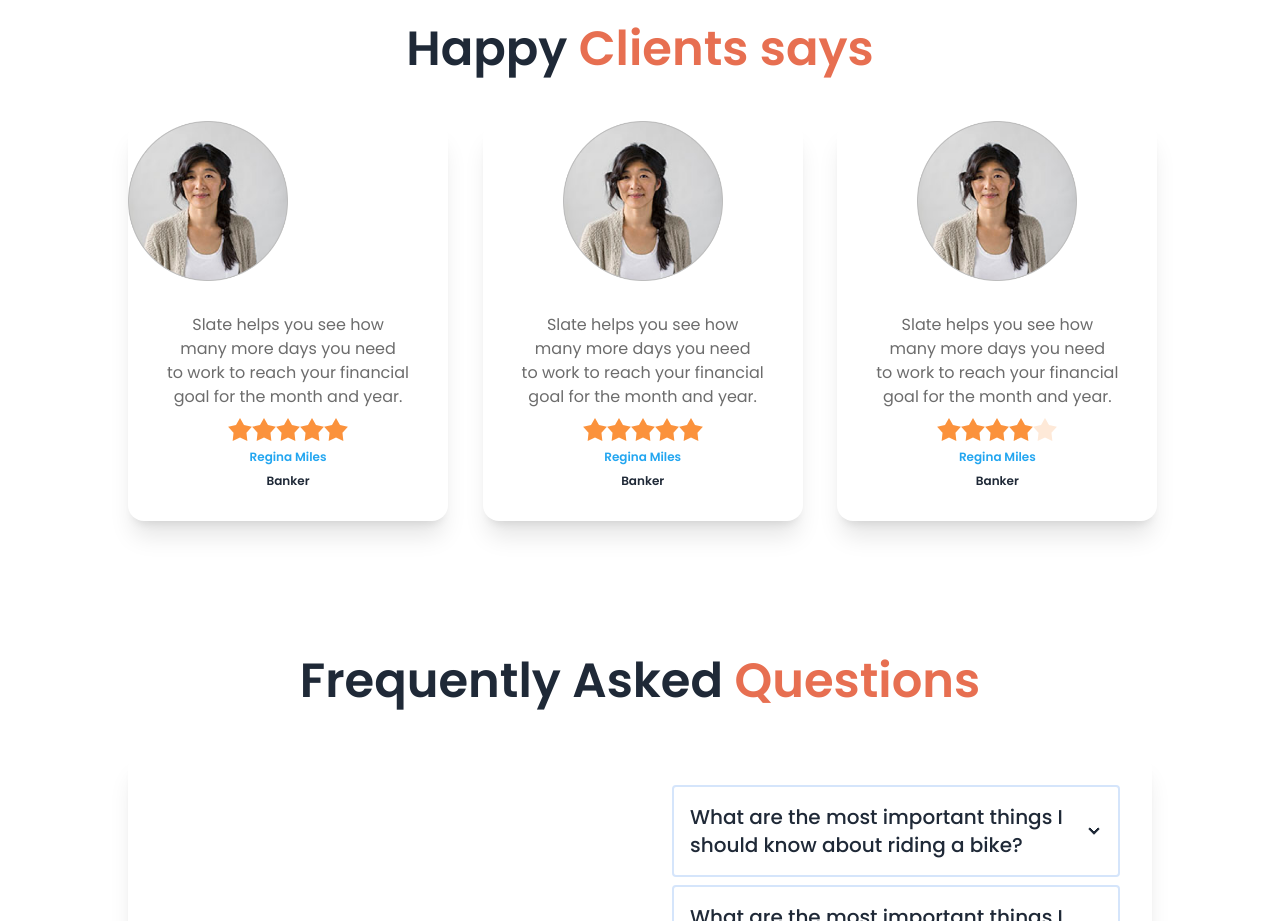
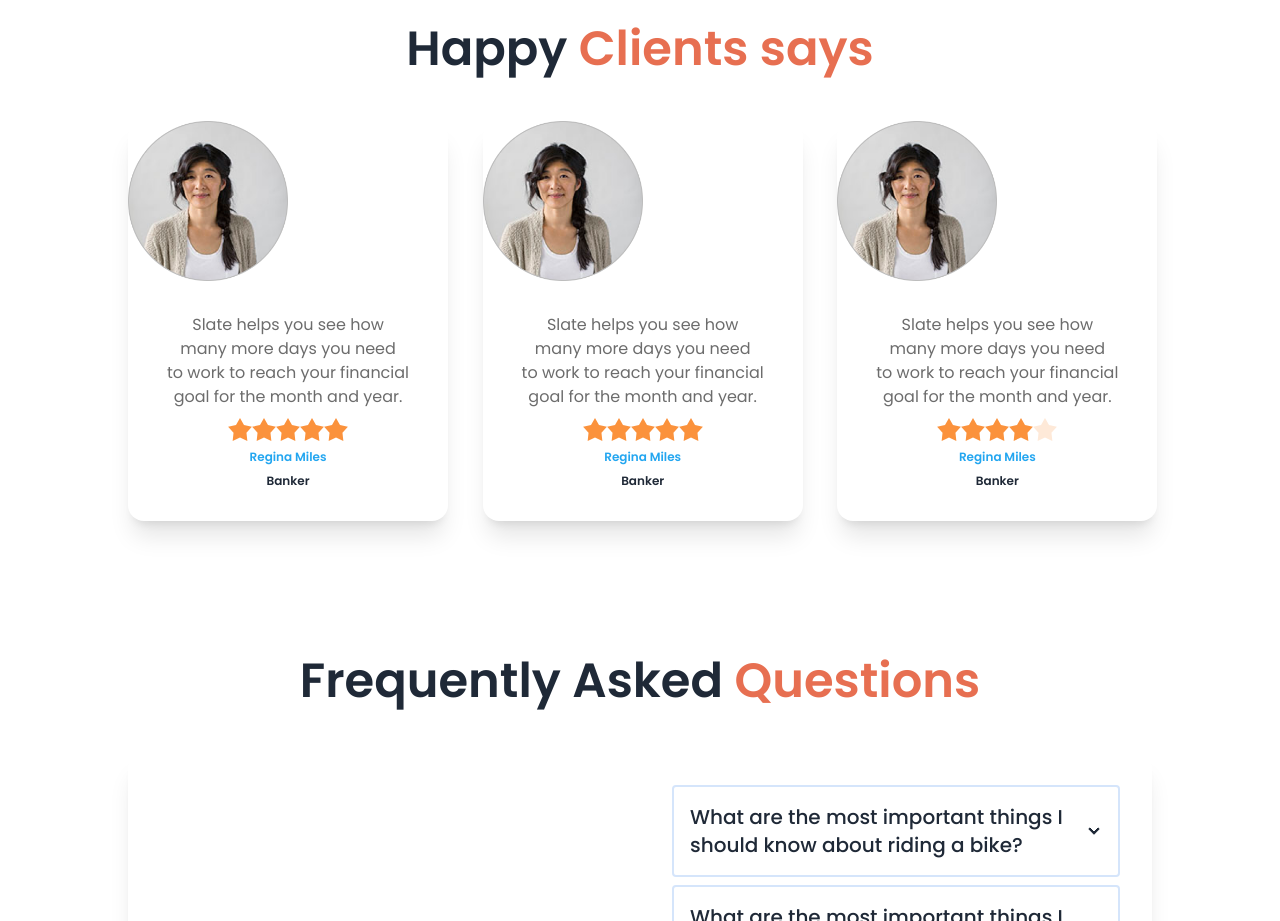
Before and after one commit to Motakabber-billah/biker-zone, a plain HTML site: page index.html in a window 1280 px wide. Shown: the part 2140-3061 px from the top of the page. Drawn offline with nearby package versions, Linux system fonts and the light colour scheme.

Commit message:
Update index.html

```diff
--- a/index.html
+++ b/index.html
@@ -217,7 +217,7 @@
                     </div>
                 </div>
                 <div class="card w-full mb-2 lg:w-80 bg-base-100 shadow-xl">
-                    <figure><img class="w-40" src="/images/others/user-2.png" alt="" /></figure>
+                    <img class="w-40" src="/images/others/user-2.png" alt="" />
                     <div class="card-body">
                         <p class="text-base text-[#6C6C6C] text-center">Slate helps you see how<br>
                             many more days you need<br>
@@ -235,7 +235,7 @@
                     </div>
                 </div>
                 <div class="card w-full mb-2 lg:w-80 bg-base-100 shadow-xl">
-                    <figure><img class="w-40" src="/images/others/user-2.png" alt="" /></figure>
+                    <img class="w-40" src="/images/others/user-2.png" alt="" />
                     <div class="card-body">
                         <p class="text-base text-[#6C6C6C] text-center">Slate helps you see how<br>
                             many more days you need<br>
@@ -264,7 +264,7 @@
             </div>
             <div class="flex flex-col lg:flex-row card card-side bg-base-100 shadow-xl">
                 <div class="lg:w-1/2 flex justify-center items-center">
-                    <figure><img class="w-1/2 lg:w-3/4" src="/images//others/faq.png" alt="" /></figure>
+                    <img class="w-1/2 lg:w-3/4" src="/images//others/faq.png" alt="" />
                 </div>
                 <div class="card-body lg:w-1/2">
                     <div class="collapse collapse-arrow border-solid border-2 rounded border-[#D5E5FB]">
```
